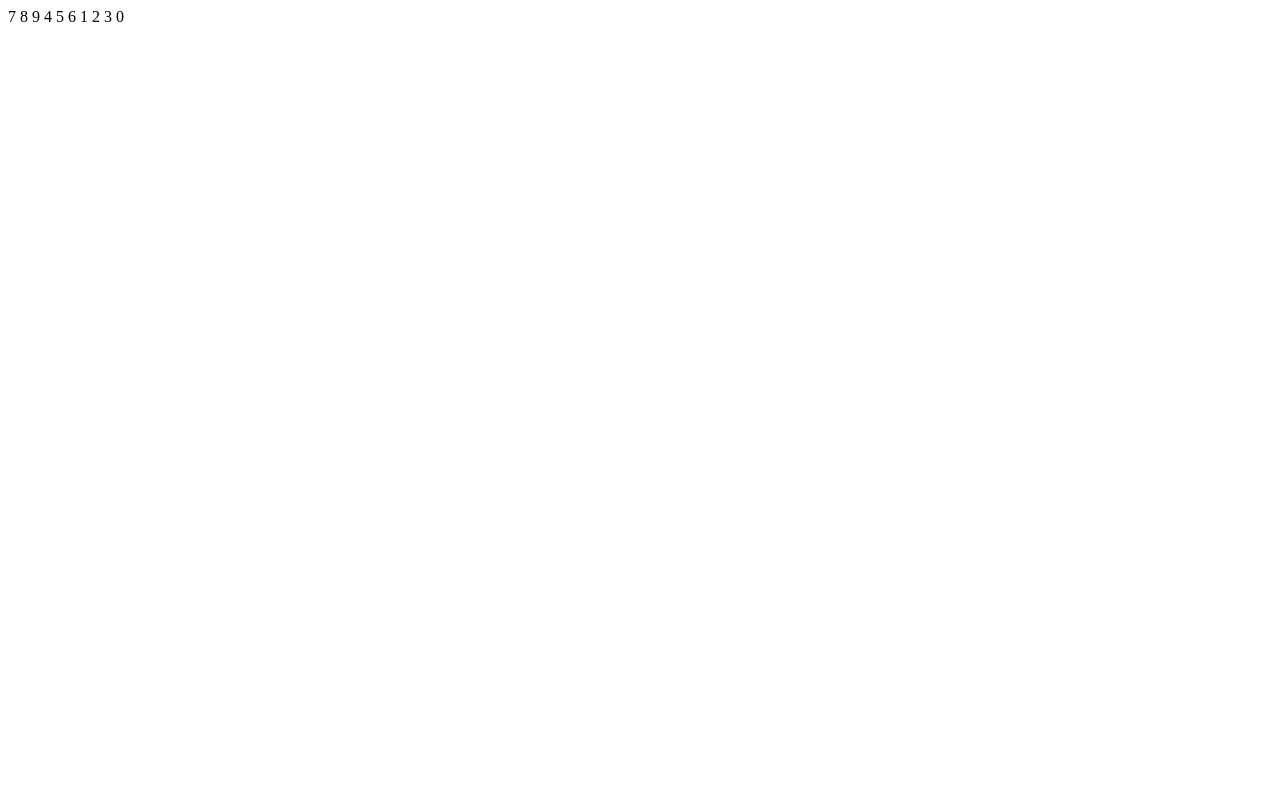
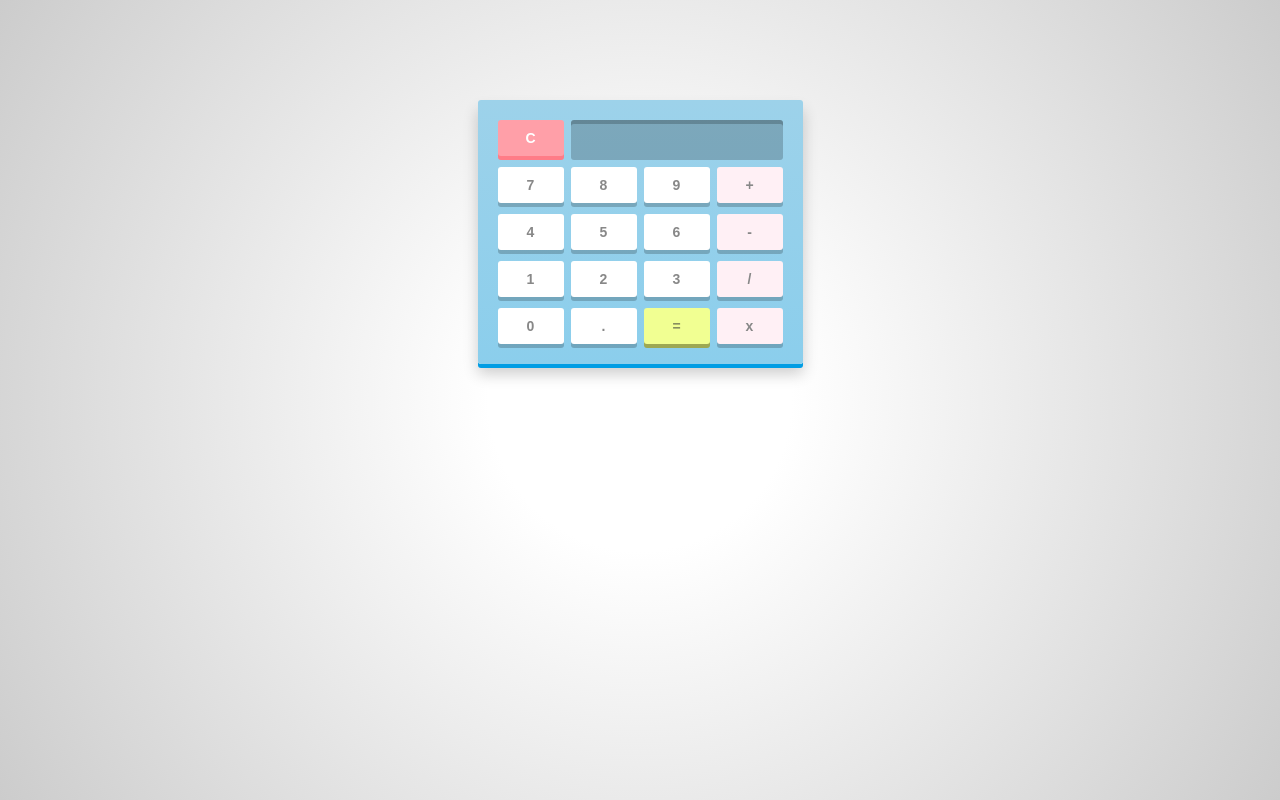
Before and after one commit to CDESmith/Calculator, a plain HTML site: page index.html in a window 1280 px wide. Drawn offline with Linux system fonts and the light colour scheme.

Commit message:
Completed Project

```diff
--- /dev/null
+++ b/css/style.css
@@ -0,0 +1,135 @@
+* {
+	margin: 0;
+	padding: 0;
+	box-sizing: border-box;
+	font: bold 14px Arial, sans-serif;
+}
+
+html {
+	height: 100%;
+	background: white;
+	background: radial-gradient(circle, #fff 20%, #ccc);
+	background-size: cover;
+}
+
+#calculator {
+	width: 325px;
+	height: auto;
+
+	margin: 100px auto;
+	padding: 20px 20px 9px;
+
+	background: #9dd2ea;
+	background: linear-gradient(#9dd2ea, #8bceec);
+	border-radius: 3px;
+	box-shadow: 0px 4px #009de4, 0px 10px 15px rgba(0, 0, 0, 0.2);
+}
+
+.top span.clear {
+	float: left;
+}
+
+.top .screen {
+	height: 40px;
+	width: 212px;
+
+	float: right;
+
+	padding: 0 10px;
+
+	background: rgba(0, 0, 0, 0.2);
+	border-radius: 3px;
+	box-shadow: inset 0px 4px rgba(0, 0, 0, 0.2);
+
+	font-size: 17px;
+	line-height: 40px;
+	color: white;
+	text-shadow: 1px 1px 2px rgba(0, 0, 0, 0.2);
+	text-align: right;
+	letter-spacing: 1px;
+}
+
+/* Clear floats */
+.keys, .top {overflow: hidden;}
+
+/* Applying same to the keys */
+.keys span, .top span.clear {
+	float: left;
+	position: relative;
+	top: 0;
+
+	cursor: pointer;
+
+	width: 66px;
+	height: 36px;
+
+	background: white;
+	border-radius: 3px;
+	box-shadow: 0px 4px rgba(0, 0, 0, 0.2);
+
+	margin: 0 7px 11px 0;
+
+	color: #888;
+	line-height: 36px;
+	text-align: center;
+
+	/* prevent selection of text inside keys */
+	user-select: none;
+
+	/* Smoothing out hover and active states using css3 transitions */
+	transition: all 0.2s ease;
+}
+
+/* Remove right margins from operator keys */
+/* style different type of keys (operators/evaluate/clear) differently */
+.keys span.operator {
+	background: #FFF0F5;
+	margin-right: 0;
+}
+
+.keys span.eval {
+	background: #f1ff92;
+	box-shadow: 0px 4px #9da853;
+	color: #888e5f;
+}
+
+.top span.clear {
+	background: #ff9fa8;
+	box-shadow: 0px 4px #ff7c87;
+	color: white;
+}
+
+/* Some hover effects */
+.keys span:hover {
+	background: #9c89f6;
+	box-shadow: 0px 4px #6b54d3;
+	color: white;
+}
+
+.keys span.eval:hover {
+	background: #abb850;
+	box-shadow: 0px 4px #717a33;
+	color: #ffffff;
+}
+
+.top span.clear:hover {
+	background: #f68991;
+	box-shadow: 0px 4px #d3545d;
+	color: white;
+}
+
+/* Simulating "pressed" effect on active state of the keys by removing the box-shadow and moving the keys down a bit */
+.keys span:active {
+	box-shadow: 0px 0px #6b54d3;
+	top: 4px;
+}
+
+.keys span.eval:active {
+	box-shadow: 0px 0px #717a33;
+	top: 4px;
+}
+
+.top span.clear:active {
+	top: 4px;
+	box-shadow: 0px 0px #d3545d;
+}
--- a/index.html
+++ b/index.html
@@ -2,21 +2,34 @@
 <html lang="en">
 <head>
 	<title>Javascript Calculator</title>
+	<link rel="stylesheet" type="text/css" href="css/style.css">
 </head>
 <body>
 	<div id="calculator">
+		<div class="top">
+			<span class="clear">C</span>
+			<div class="screen"></div>
+		</div>
 		<div class="keys">
 			<span>7</span>
 			<span>8</span>
 			<span>9</span>
+			<span class="operator">+</span>
 			<span>4</span>
 			<span>5</span>
 			<span>6</span>
+			<span class="operator">-</span>
 			<span>1</span>
 			<span>2</span>
 			<span>3</span>
+			<span class="operator">/</span>
 			<span>0</span>
+			<span>.</span>
+			<span class="eval">=</span>
+			<span class="operator">x</span>
 		</div>
 	</div>
+	<script src="http://thecodeplayer.com/uploads/js/prefixfree-1.0.7.js" type="text/javascript"></script>
+	<script src="js/script.js" type="text/javascript"></script>
 </body>
 </html>
--- /dev/null
+++ b/js/script.js
@@ -0,0 +1,85 @@
+// Get all the keys from document
+var keys = document.querySelectorAll('#calculator span');
+var operators = ['+', '-', 'x', '÷'];
+var decimalAdded = false;
+
+// Add onclick event to all the keys and perform operations
+for(var i = 0; i < keys.length; i++) {
+	keys[i].onclick = function(e) {
+		// Get the input and button values
+		var input = document.querySelector('.screen');
+		var inputVal = input.innerHTML;
+		var btnVal = this.innerHTML;
+
+		// Now, just append the key values (btnValue) to the input string and finally use javascript's eval function to get the result
+		// If clear key is pressed, erase everything
+		if(btnVal == 'C') {
+			input.innerHTML = '';
+			decimalAdded = false;
+		}
+
+		// If eval key is pressed, calculate and display the result
+		else if(btnVal == '=') {
+			var equation = inputVal;
+			var lastChar = equation[equation.length - 1];
+
+			// Replace all instances of x and ÷ with * and / respectively. This can be done easily using regex and the 'g' tag which will replace all instances of the matched character/substring
+			equation = equation.replace(/x/g, '*').replace(/÷/g, '/');
+
+			// Final thing left to do is checking the last character of the equation. If it's an operator or a decimal, remove it
+			if(operators.indexOf(lastChar) > -1 || lastChar == '.')
+				equation = equation.replace(/.$/, '');
+
+			if(equation)
+				input.innerHTML = eval(equation);
+
+			decimalAdded = false;
+		}
+
+		// Basic functionality of the calculator is complete. But there are some problems like
+		// 1. No two operators should be added consecutively.
+		// 2. The equation shouldn't start from an operator except minus
+		// 3. not more than 1 decimal should be there in a number
+
+		// We'll fix these issues using some simple checks
+
+		// indexOf works only in IE9+
+		else if(operators.indexOf(btnVal) > -1) {
+			// Operator is clicked
+			// Get the last character from the equation
+			var lastChar = inputVal[inputVal.length - 1];
+
+			// Only add operator if input is not empty and there is no operator at the last
+			if(inputVal != '' && operators.indexOf(lastChar) == -1)
+				input.innerHTML += btnVal;
+
+			// Allow minus if the string is empty
+			else if(inputVal == '' && btnVal == '-')
+				input.innerHTML += btnVal;
+
+			// Replace the last operator (if exists) with the newly pressed operator
+			if(operators.indexOf(lastChar) > -1 && inputVal.length > 1) {
+				// Here, '.' matches any character while $ denotes the end of string, so anything (will be an operator in this case) at the end of string will get replaced by new operator
+				input.innerHTML = inputVal.replace(/.$/, btnVal);
+			}
+
+			decimalAdded =false;
+		}
+
+		// Now only the decimal problem is left. We can solve it easily using a flag 'decimalAdded' which we'll set once the decimal is added and prevent more decimals to be added once it's set. It will be reset when an operator, eval or clear key is pressed.
+		else if(btnVal == '.') {
+			if(!decimalAdded) {
+				input.innerHTML += btnVal;
+				decimalAdded = true;
+			}
+		}
+
+		// if any other key is pressed, just append it
+		else {
+			input.innerHTML += btnVal;
+		}
+
+		// prevent page jumps
+		e.preventDefault();
+	}
+}
```
Also changed, not shown: 2 other files.
